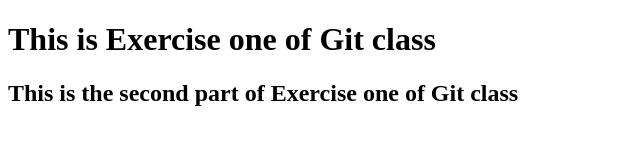
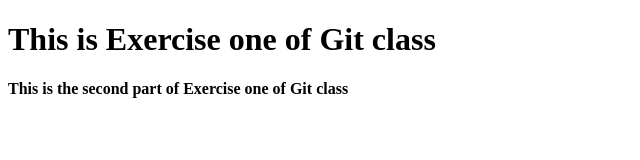
Before and after one commit to T94P/edit-git-1, a plain HTML site: page index.html in a window 1280 px wide. Shown: the whole page, without its empty margins (0-640 px from the left). Drawn offline with Linux system fonts and the light colour scheme.

Commit message:
exercicio01

```diff
--- a/index.html
+++ b/index.html
@@ -8,6 +8,7 @@
 <body>
     <h1>This is Exercise one of Git class</h1>
 
-    <h2>This is the second part of Exercise one of Git class</h2>
+    <h4>This is the second part of Exercise one of Git class</h4>
+
 </body>
 </html>
```
